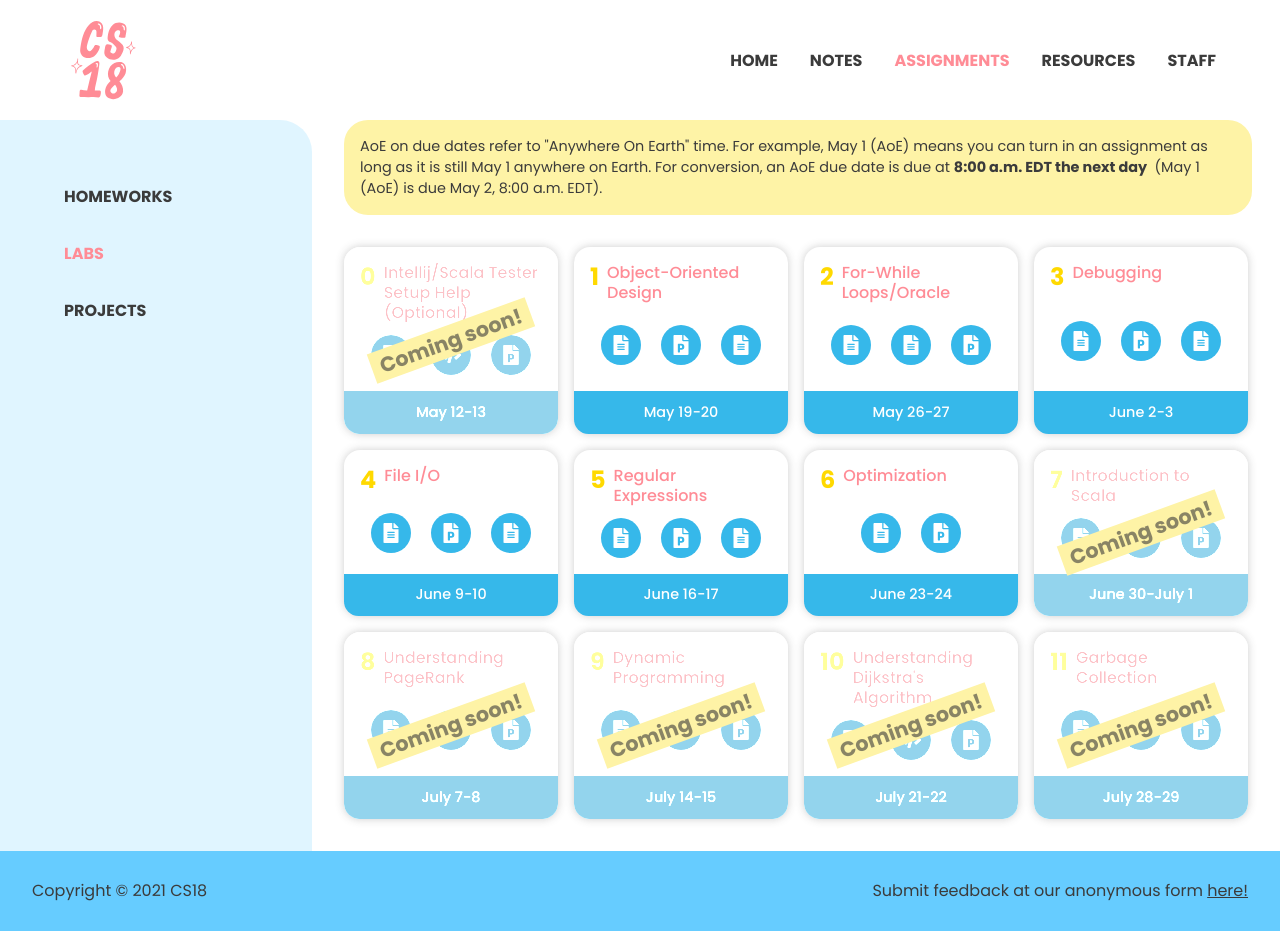
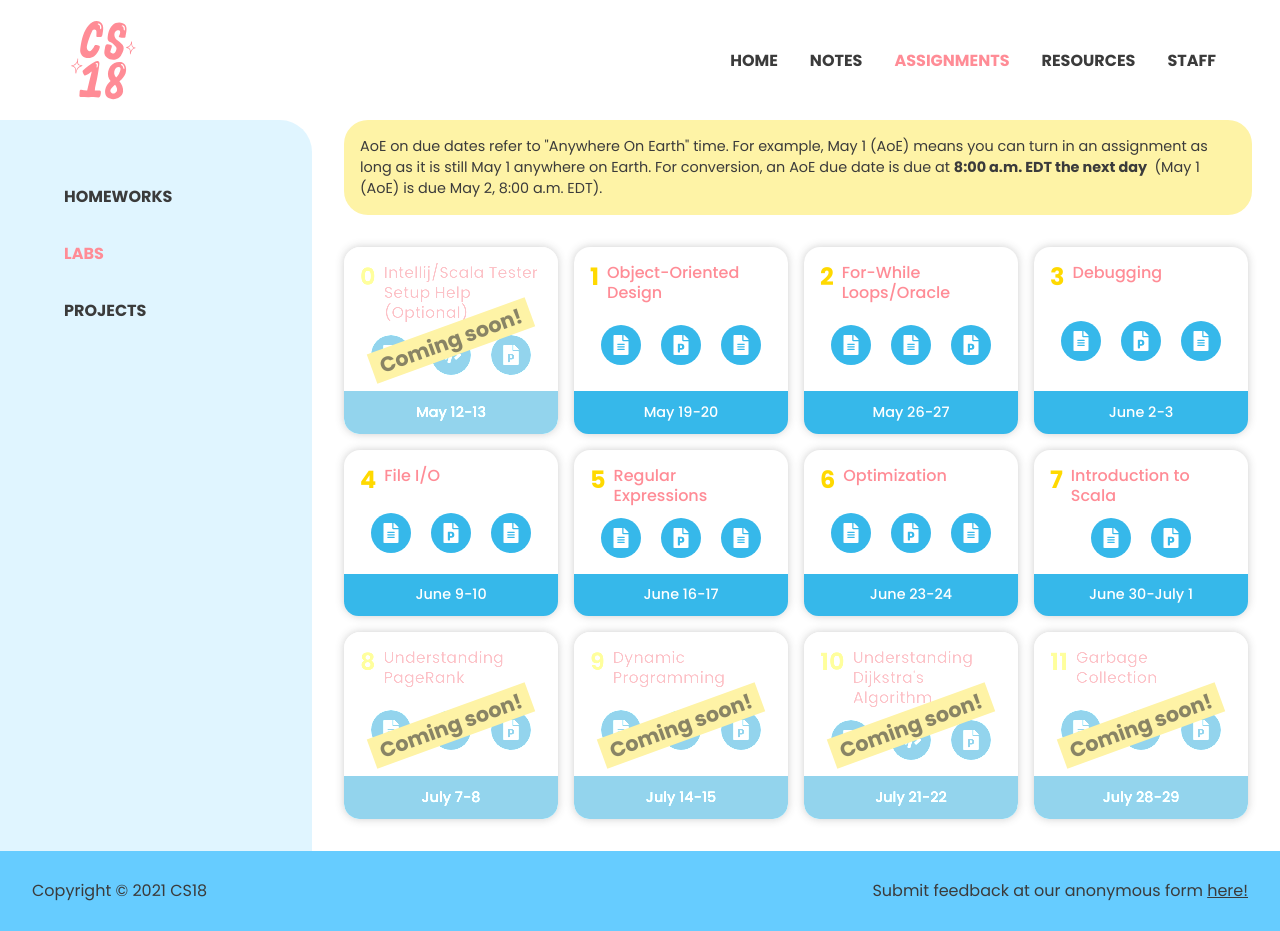
Before and after one commit to cs18-summer-2021/cs18-summer-2021.github.io, a React (Create React App) app: page /labs in a window 1280 px wide. Built offline with nearby package versions, Linux system fonts and the light colour scheme.

Commit message:
lab 7 added

```diff
--- a/src/Info/Assignments/Labs/Labs.js
+++ b/src/Info/Assignments/Labs/Labs.js
@@ -30,7 +30,7 @@ const labs = [
 		links: [
 			{ icon: <FaFileAlt />, link: "https://drive.google.com/file/d/1VXdOZR83d0qhvQPz_ir5kNmvjeKlhYjP/view?usp=sharing", label: "Handout" },
 			{ icon: <FaFilePowerpoint />, link: "https://drive.google.com/file/d/1j6wPzd4lI3u21d7CwTotKM3zyrmF4rmD/view?usp=sharing", label: "Slides" },
-			{ icon: <FaFileAlt />, link: "https://drive.google.com/drive/u/0/folders/1PHO54BZh7RpMI7OyS4H_oF5BvKjr4Hv3", label: "Solution"},
+			{ icon: <FaFileAlt />, link: "https://drive.google.com/file/d/1Jg-Hcmtcl8FwmttIzNu38c1VKUOeBWll/view?usp=sharing", label: "Solution"},
 		]
 	},
 	{
@@ -54,14 +54,14 @@ const labs = [
 		links: [
 			{ icon: <FaFileAlt />, link: "https://drive.google.com/file/d/1Fs0RXG5P9tx7wN6OhhF6jU99FWgWTc8F/view?usp=sharing", label: "Handout" },
 			{ icon: <FaFilePowerpoint />, link: "https://drive.google.com/file/d/1yeZFuxoBa1wXzoe1_ZP8PQCcSW7HjC8M/view?usp=sharing", label: "Slides" },
+			{ icon: <FaFileAlt />, link: "https://drive.google.com/file/d/1D0m6u2JRzru-5R-wT82QUoKPaX12O4Cw/view?usp=sharing", label: "Solution"},
 		]
 	},
 	{
-		number: 7, title: "Introduction to Scala", dueDate: "June 30-July 1", active: false,
+		number: 7, title: "Introduction to Scala", dueDate: "June 30-July 1", active: true,
 		links: [
-			{ icon: <FaFileAlt />, link: "https://drive.google.com/file/d/1V8PyChitw9Wuy5ouHiBPAp-i4JoKPKg9/view?usp=sharing", label: "Handout" },
-			{ icon: <FaCode />, link: "https://drive.google.com/drive/folders/10YO1f-b_EtsUfSBNMMVJaZHH1Sqi5f3f?usp=sharing", label: "Source Code" },
-			{ icon: <FaFilePowerpoint />, link: "https://docs.google.com/presentation/d/17MblxNUvy5dRQUOdoE1dxj750_EubRRSwc-RFERlPng/edit?usp=sharing", label: "Slides" },
+			{ icon: <FaFileAlt />, link: "https://drive.google.com/file/d/13HcqqdzRyy9RBwfM2tCFeVt25NVF0u1u/view?usp=sharing", label: "Handout" },
+			{ icon: <FaFilePowerpoint />, link: "https://drive.google.com/file/d/1mrHfucRuRQMLxaA9H9Sa5DYbfR3woHq7/view?usp=sharing", label: "Slides" },
 		]
 	},
 	{
```
